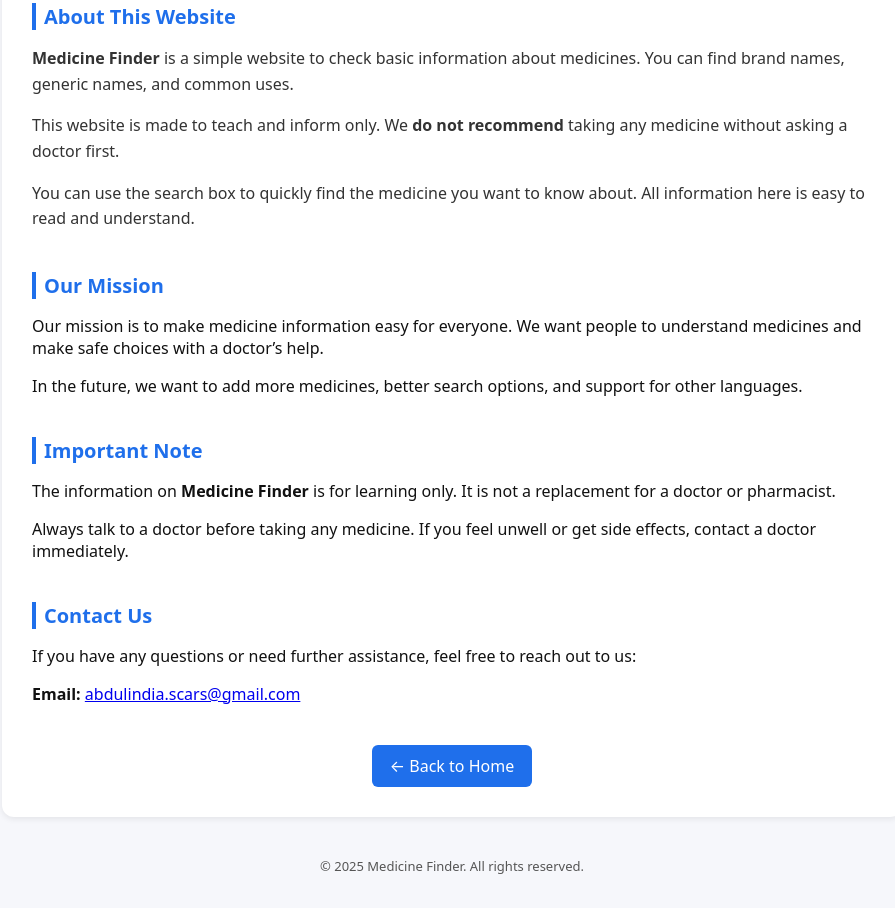
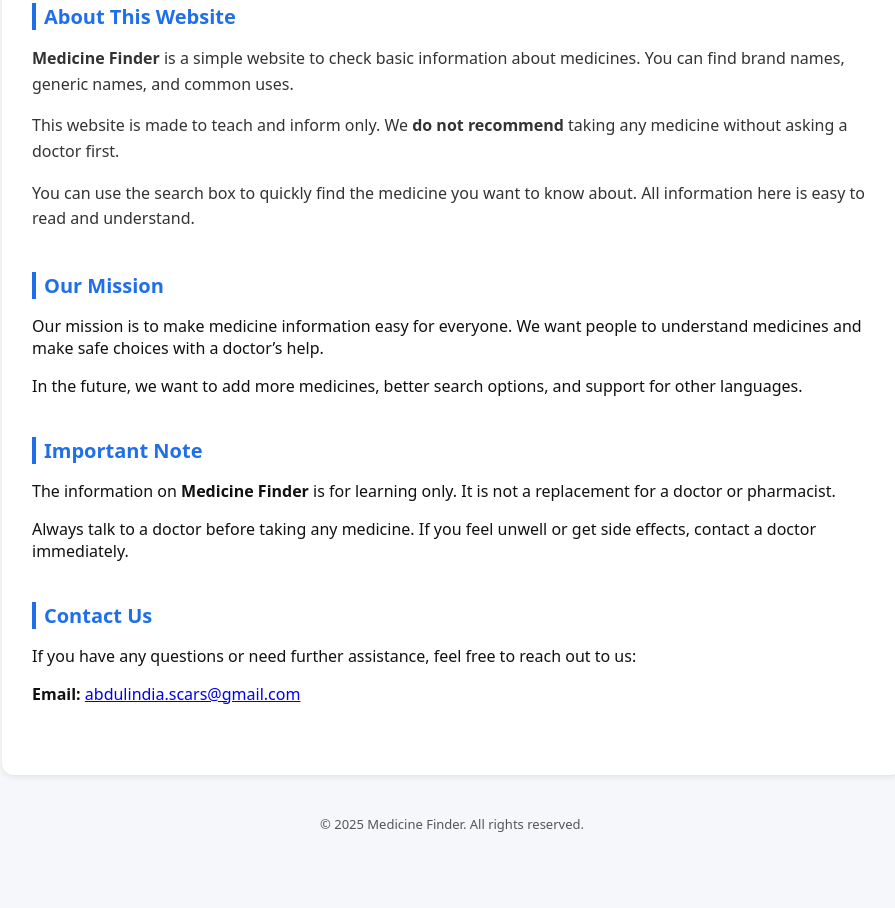
Before and after one commit to AhadScars/Medicine-Finder, a plain HTML site: page aboutindex.html in a window 1280 px wide. Shown: the part 661-1569 px from the top of the page, without its empty margins (188-1083 px from the left). After the commit the page ends 1527 px from the top, so only its background shows below. Drawn offline with Linux system fonts and the light colour scheme.

Commit message:
fix issue 4

```diff
--- a/aboutindex.html
+++ b/aboutindex.html
@@ -97,9 +97,7 @@
     </section>
 
     <!-- Back to Home -->
-    <div class="back-home">
-      <a href="../medicine/index.html">← Back to Home</a>
-    </div>
+
   </main>
 
   <!-- Footer -->
```
